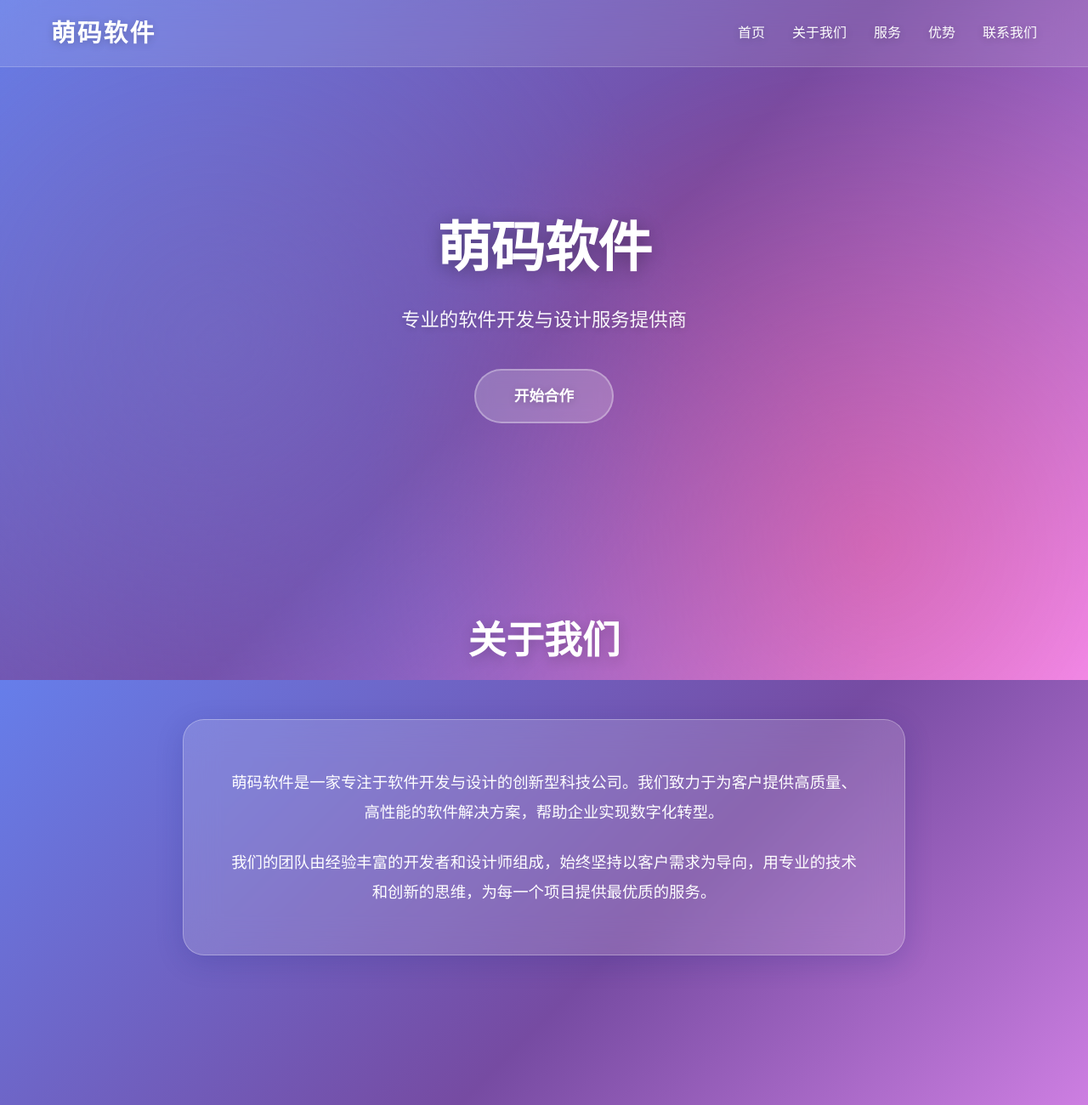
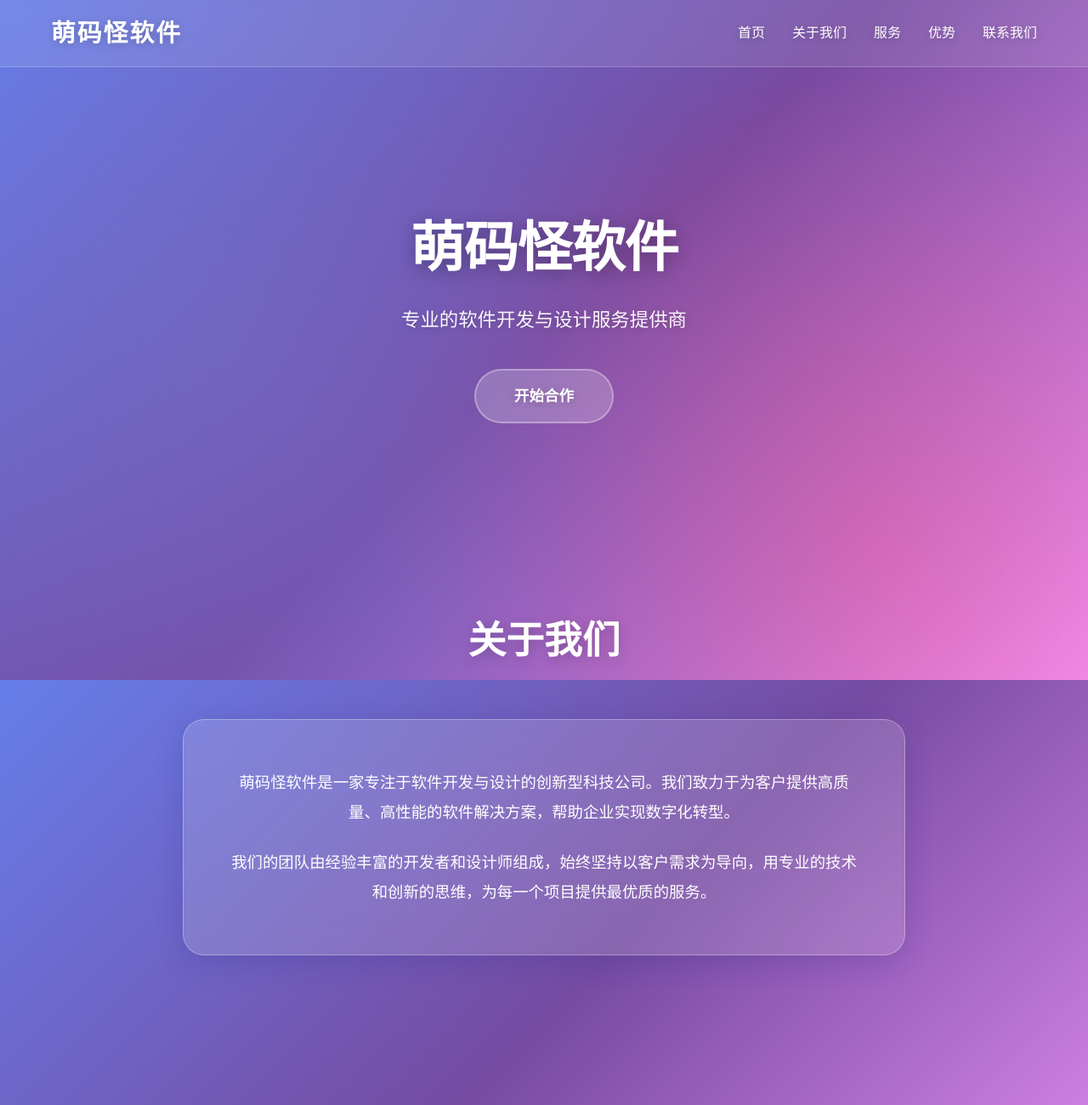
Before and after one commit to daguimu/frontPro, a website: page pages/mengma-software.html in a window 1280 px wide. Shown: the top 1300 px of the page at 85% size. Drawn offline with Linux system fonts and the light colour scheme.

Commit message:
feat: done

```diff
--- a/pages/mengma-software.html
+++ b/pages/mengma-software.html
@@ -3,8 +3,8 @@
 <head>
     <meta charset="UTF-8">
     <meta name="viewport" content="width=device-width, initial-scale=1.0">
-    <meta name="description" content="萌码软件 - 专业的软件开发与设计服务">
-    <title>萌码软件 - 专业软件开发与设计</title>
+    <meta name="description" content="萌码怪软件 - 专业的软件开发与设计服务">
+    <title>萌码怪软件 - 专业软件开发与设计</title>
     <style>
         * {
             margin: 0;
@@ -398,7 +398,7 @@
     <!-- Header & Navigation -->
     <header>
         <nav class="container">
-            <div class="logo">萌码软件</div>
+            <div class="logo">萌码怪软件</div>
             <ul class="nav-links">
                 <li><a href="#home">首页</a></li>
                 <li><a href="#about">关于我们</a></li>
@@ -412,7 +412,7 @@
     <!-- Hero Section -->
     <section id="home" class="hero">
         <div class="container">
-            <h1>萌码软件</h1>
+            <h1>萌码怪软件</h1>
             <p>专业的软件开发与设计服务提供商</p>
             <a href="#contact" class="cta-button">开始合作</a>
         </div>
@@ -423,7 +423,7 @@
         <div class="container">
             <h2 class="section-title">关于我们</h2>
             <div class="about-content">
-                <p>萌码软件是一家专注于软件开发与设计的创新型科技公司。我们致力于为客户提供高质量、高性能的软件解决方案，帮助企业实现数字化转型。</p>
+                <p>萌码怪软件是一家专注于软件开发与设计的创新型科技公司。我们致力于为客户提供高质量、高性能的软件解决方案，帮助企业实现数字化转型。</p>
                 <p style="margin-top: 1.5rem;">我们的团队由经验丰富的开发者和设计师组成，始终坚持以客户需求为导向，用专业的技术和创新的思维，为每一个项目提供最优质的服务。</p>
             </div>
         </div>
@@ -512,7 +512,7 @@
     <!-- Footer -->
     <footer>
         <div class="container">
-            <p>&copy; 2025 萌码软件 版权所有</p>
+            <p>&copy; 2025 萌码怪软件 版权所有</p>
             <p style="margin-top: 0.5rem; font-size: 0.9rem; opacity: 0.8;">专注软件开发与设计 · 用心服务每一位客户</p>
         </div>
     </footer>
```
